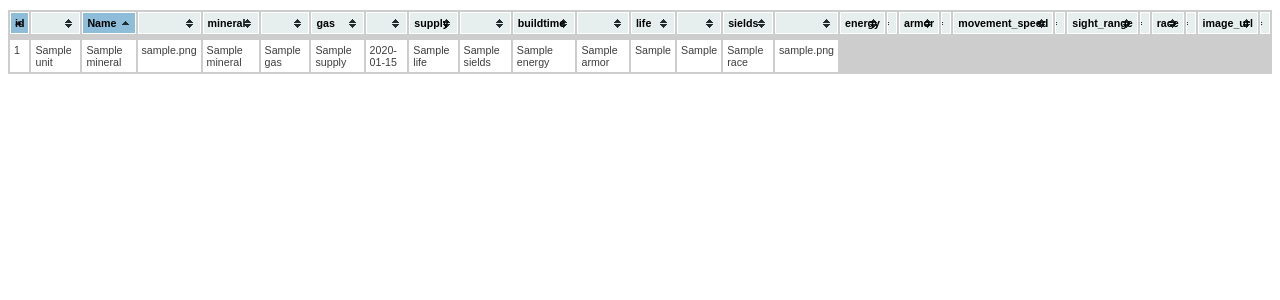
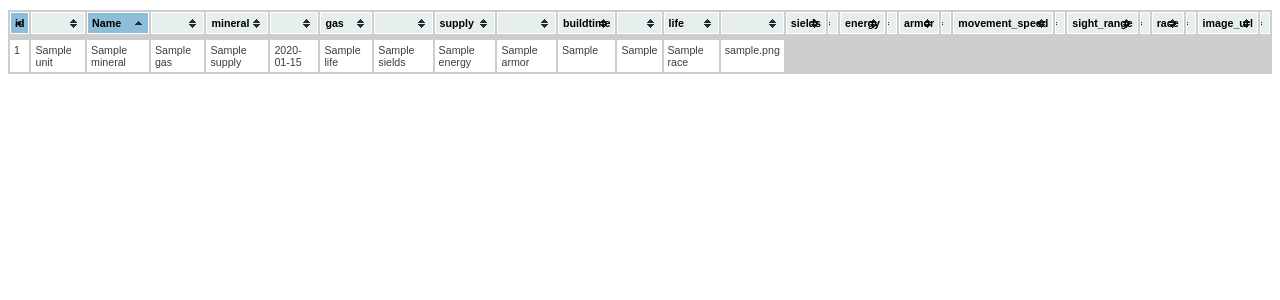
Before and after one commit to zonoise/sc2unit, a PHP site: template views/units.twig in a window 1280 px wide. Shown: the top 300 px of the page. Run offline with PHP 8.4, Linux system fonts and the light colour scheme; the template is opened without the code that fills it: most values are stand-ins (such as "Sample title", 1, 10 or a date in 2020); some libraries are stand-ins or nearby versions.

Commit message:
fixing tablesoter

```diff
--- a/views/units.twig
+++ b/views/units.twig
@@ -22,12 +22,10 @@
     </thead>
     <tbody>
   {% for u in units %}
-    {% if u.id %}
+    {% if u.id > 0 %}
     <tr>
     <td> {{ u.id }} </td>
     <td> {{ u.name }} </td>
-    <td> {{ u.mineral }} </td>
-    <td> {{ u.image_url }} </td>
     <td> {{ u.mineral }} </td>
     <td> {{ u.gas  }} </td>
     <td> {{ u.supply }} </td>
```
